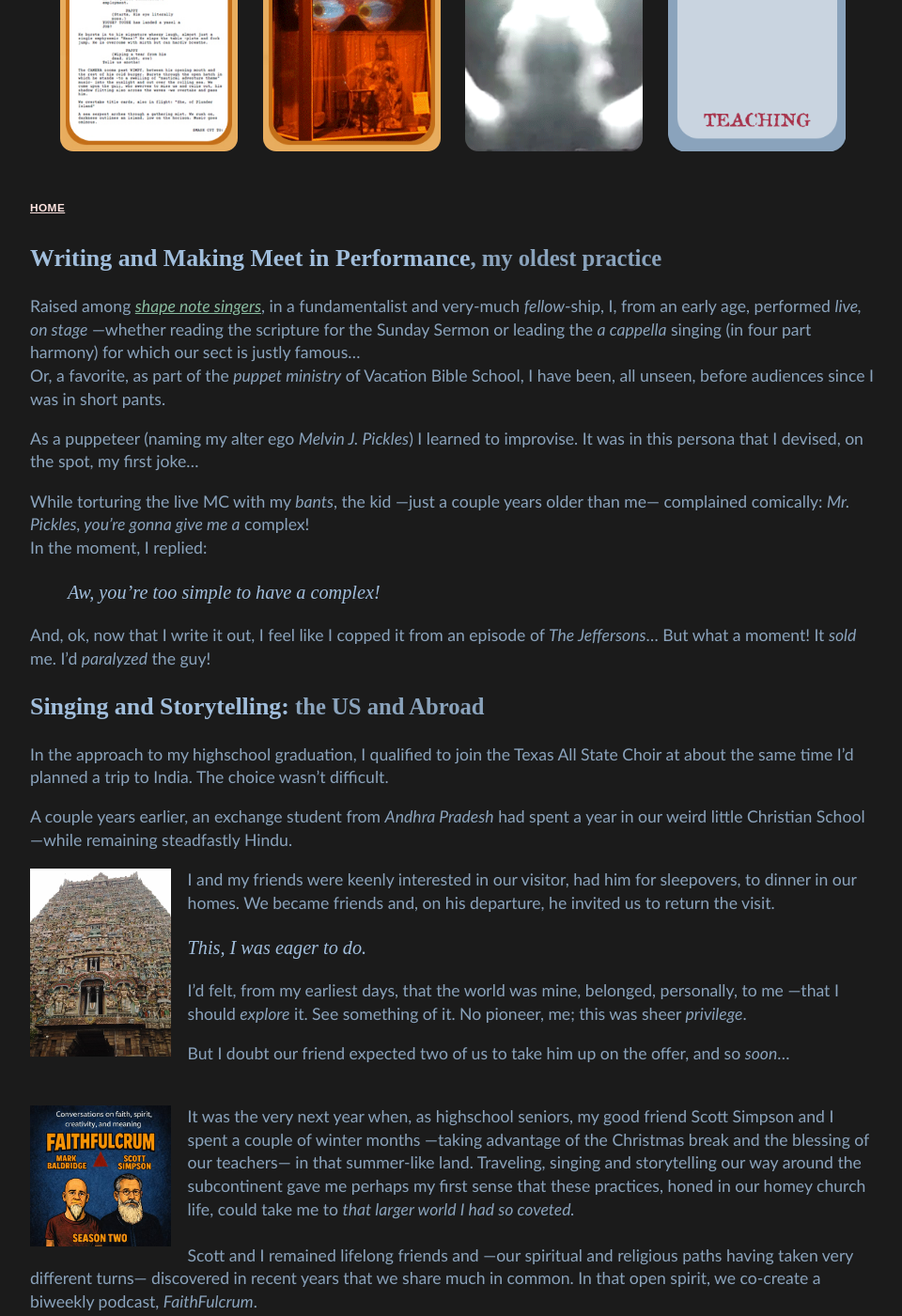
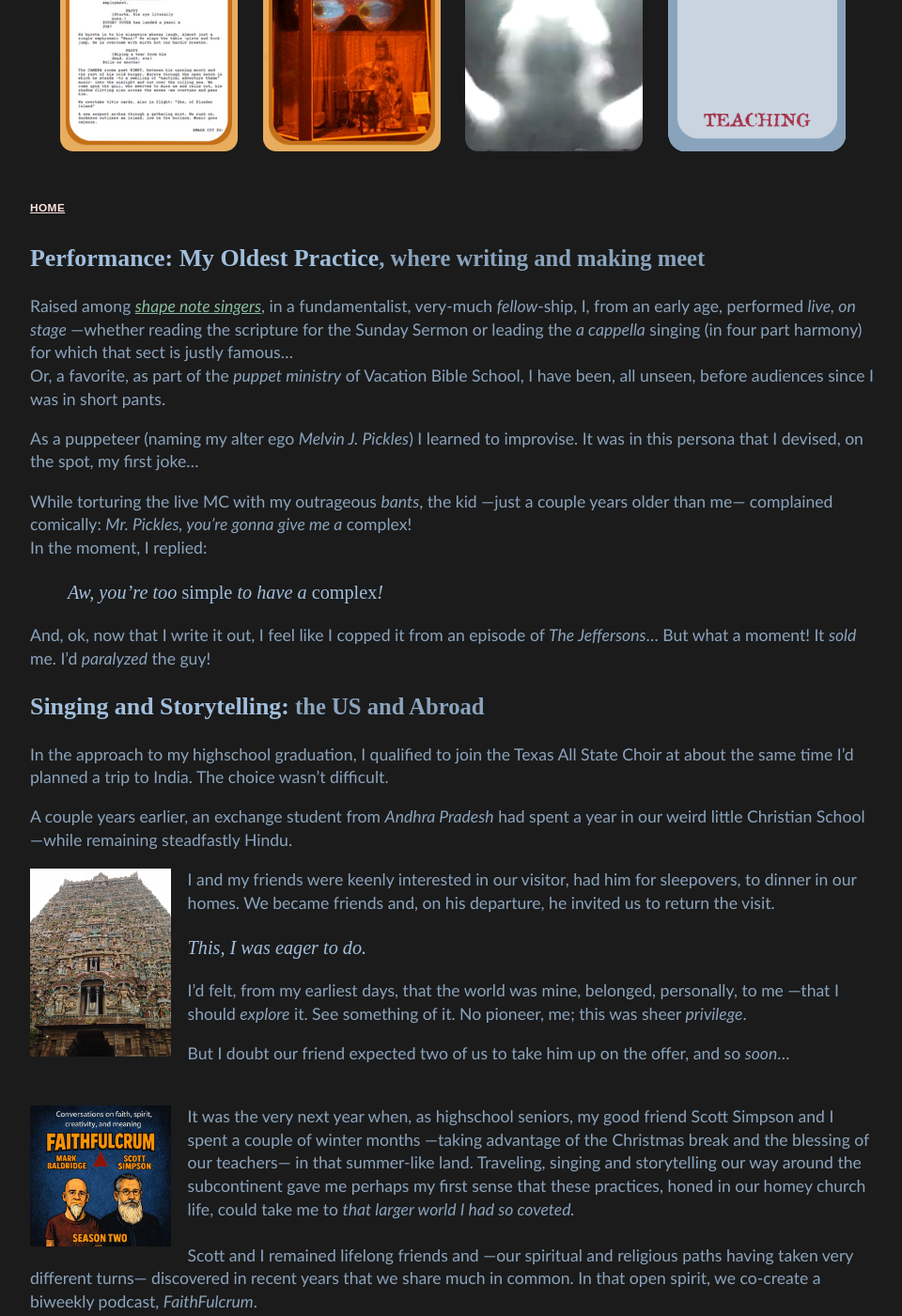
Before and after one commit to Interactimation/portfolio, a Jekyll site: the page built from performing/index.md, in a window 1280 px wide and 1400 px high, scrolled down 253 px. Shown: the whole window at 94% size, without its empty margins (158-1118 px from the left). Built offline with Jekyll 4.4.1, drawn with Linux system fonts in a browser that asks for light colours; some of the changed text lies outside the part shown.

Commit message:
non ital in block quote

```diff
--- a/performing/index.md
+++ b/performing/index.md
@@ -28,18 +28,18 @@ layout: default
 
 ###### [home]({{ "/" | relative_url }})
 
-## **Writing and Making Meet in Performance**, my oldest practice
+## **Performance: My Oldest Practice**, where writing and making meet
 
-Raised among <a href="https://www.loc.gov/collections/songs-of-america/articles-and-essays/musical-styles/ritual-and-worship/shape-note-singing/" target="_blank"><i>shape note singers</i></a>, in a fundamentalist and very-much _fellow_-ship, I, from an early age, performed _live, on stage_ —whether reading the scripture for the Sunday Sermon or leading the _a cappella_ singing (in four part harmony) for which our sect is justly famous...
+Raised among <a href="https://www.loc.gov/collections/songs-of-america/articles-and-essays/musical-styles/ritual-and-worship/shape-note-singing/" target="_blank"><i>shape note singers</i></a>, in a fundamentalist, very-much _fellow_-ship, I, from an early age, performed _live, on stage_ —whether reading the scripture for the Sunday Sermon or leading the _a cappella_ singing (in four part harmony) for which that sect is justly famous...
 Or, a favorite, as part of the _puppet ministry_ of Vacation Bible School, I have been, all unseen, before audiences since I was in short pants.
 
 As a puppeteer (naming my alter ego _Melvin J. Pickles_) I learned to improvise. It was in this persona that I devised, on the spot, my first joke...
 
-While torturing the live MC with my _bants_, the kid —just a couple years older than me— complained comically:
+While torturing the live MC with my outrageous _bants_, the kid —just a couple years older than me— complained comically:
 _Mr. Pickles, you're gonna give me a_ complex!
 In the moment, I replied:
 
-> Aw, you're too simple to have a complex!
+> Aw, you're too <i style="font-style: normal;">simple</i> to have a <i style="font-style: normal;">complex</i>!
 
 And, ok, now that I write it out, I feel like I copped it from an episode of _The Jeffersons_... But what a moment! It _sold_ me. I'd _paralyzed_ the guy!
 
@@ -83,7 +83,7 @@ Scott and I remained lifelong friends and —our spiritual and religious paths h
 
 Before I get to the [_Great Band of my Life_](#howlooseanation), I should mention a handful of others, from a dozen examples.
 
-> NOTE: Sound Cloud appears to expect files compressed within an inch of their lives and normalized _right up to the red_. As I prefer what I like to call _Dymanic Range_ I urge the listener to crank the vol on the following embeds!
+> NOTE: Sound Cloud appears to expect files compressed within an inch of their lives and normalized _right up to the red_. As I prefer what I like to call _Dymanic Range_, I urge the listener to crank the vol on the following embeds!
 
 ### **Mister Tickle**
 <div class="sc-wrap">
```
